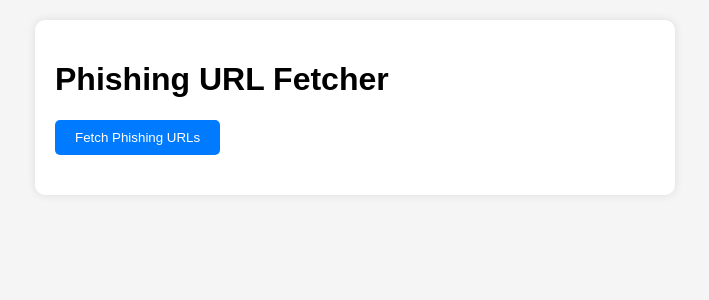
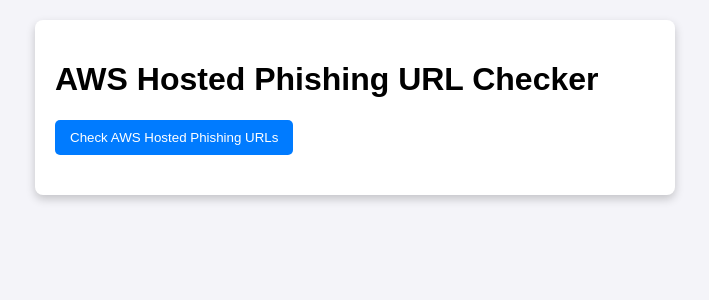
Before and after one commit to shriprad/phishingwebsite, a Flask app: page / in a window 1280 px wide. Shown: the top 300 px of the page, without its empty margins (285-994 px from the left). Run offline with Flask 2, Linux system fonts and the light colour scheme.

Commit message:
Update index.html

```diff
--- a/templates/index.html
+++ b/templates/index.html
@@ -3,27 +3,26 @@
 <head>
     <meta charset="UTF-8">
     <meta name="viewport" content="width=device-width, initial-scale=1.0">
-    <title>Phishing URL Fetcher</title>
+    <title>AWS Hosted Phishing URL Checker</title>
     <style>
         body {
             font-family: Arial, sans-serif;
             margin: 20px;
-            padding: 0;
-            background-color: #f5f5f5;
+            background-color: #f4f4f9;
         }
         .container {
             max-width: 600px;
             margin: auto;
             background: #fff;
             padding: 20px;
-            border-radius: 10px;
-            box-shadow: 0 0 10px rgba(0, 0, 0, 0.1);
+            border-radius: 8px;
+            box-shadow: 0 4px 10px rgba(0, 0, 0, 0.2);
         }
         button {
+            padding: 10px 15px;
+            color: #fff;
             background-color: #007bff;
-            color: white;
             border: none;
-            padding: 10px 20px;
             border-radius: 5px;
             cursor: pointer;
         }
@@ -40,39 +39,45 @@
         .result {
             margin-top: 20px;
         }
+        .error-message {
+            color: red;
+        }
     </style>
 </head>
 <body>
     <div class="container">
-        <h1>Phishing URL Fetcher</h1>
-        <button id="fetch-btn">Fetch Phishing URLs</button>
-        <div id="loading" class="loading">Fetching data, please wait...</div>
+        <h1>AWS Hosted Phishing URL Checker</h1>
+        <button id="check-aws-btn">Check AWS Hosted Phishing URLs</button>
+        <div id="loading" class="loading">Checking URLs, please wait...</div>
         <div id="result" class="result"></div>
     </div>
 
     <script>
-        document.getElementById('fetch-btn').addEventListener('click', async () => {
+        document.getElementById('check-aws-btn').addEventListener('click', async () => {
             const loading = document.getElementById('loading');
             const result = document.getElementById('result');
 
             loading.classList.add('active');
-            result.innerHTML = '';
+            result.innerHTML = ''; // Clear previous results
 
             try {
-                const response = await fetch('/fetch');
+                const response = await fetch('/check-aws');
                 const data = await response.json();
 
                 if (data.error) {
-                    result.innerHTML = `<p style="color: red;">${data.error}</p>`;
+                    result.innerHTML = `<p class="error-message">${data.error}</p>`;
                 } else {
                     result.innerHTML = `
                         <p>Total URLs Fetched: ${data.total_urls}</p>
-                        <p>AWS-Hosted URLs Found: ${data.aws_count}</p>
-                        <ul>${data.aws_urls.map(url => `<li>${url}</li>`).join('')}</ul>
+                        <p>AWS Hosted URLs Found: ${data.aws_count}</p>
+                        ${data.aws_urls.length > 0
+                            ? `<ul>${data.aws_urls.map(url => `<li>${url}</li>`).join('')}</ul>`
+                            : '<p>No AWS-hosted phishing URLs found.</p>'
+                        }
                     `;
                 }
             } catch (err) {
-                result.innerHTML = `<p style="color: red;">Error fetching data: ${err.message}</p>`;
+                result.innerHTML = `<p class="error-message">Error fetching data: ${err.message}</p>`;
             } finally {
                 loading.classList.remove('active');
             }
```
